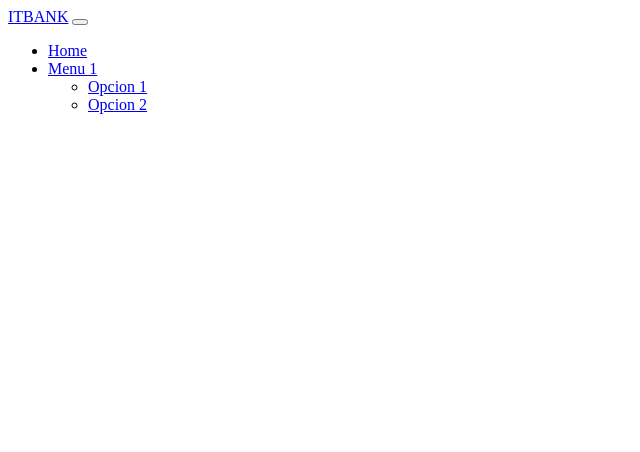
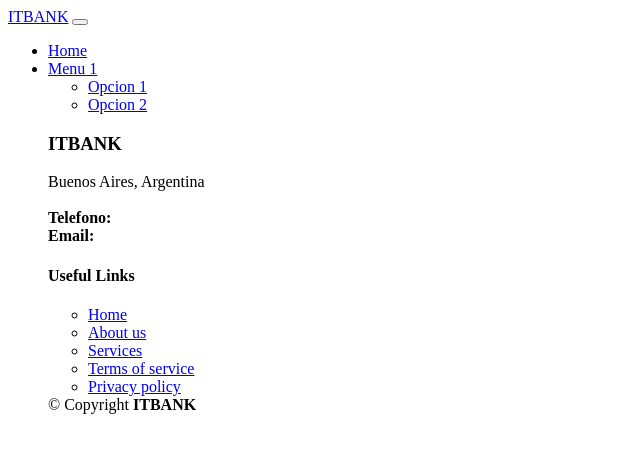
Before and after one commit to yamilabang/SPRINT-1, a plain HTML site: page index.html in a window 1280 px wide. Shown: the whole page, without its empty margins (0-640 px from the left). Drawn offline with Linux system fonts and the light colour scheme.

Commit message:
Anita part

```diff
--- a/index.html
+++ b/index.html
@@ -29,3 +29,169 @@
 
               </ul>
             </li>
+
+
+
+
+
+
+
+
+
+
+
+
+
+
+
+
+
+
+
+
+
+
+
+
+
+
+
+
+
+
+
+
+
+
+
+
+
+
+
+
+
+
+
+
+
+
+
+
+
+
+
+
+
+
+
+
+
+
+
+
+
+
+
+
+
+
+
+
+
+
+
+
+
+
+
+
+
+
+
+
+
+
+
+
+
+
+
+
+
+
+
+
+
+
+
+
+
+
+
+
+
+
+
+
+
+
+
+
+
+
+
+
+
+
+
+            <footer id="footer">
+              <div class="footer-top">
+                <div class="container">
+                  <div class="row">
+
+                    <div class="col-lg-3 col-md-6">
+                      <div class="footer-info">
+                        <h3>ITBANK</h3>
+                        <p>
+                          Buenos Aires, Argentina<br><br>
+                          <strong>Telefono:</strong><br>
+                          <strong>Email:</strong><br>
+                        </p>
+                        <div class="social-links mt-3">
+                          <a href="#" class="twitter"><i class="bx bxl-twitter"></i></a>
+                          <a href="#" class="facebook"><i class="bx bxl-facebook"></i></a>
+                          <a href="#" class="instagram"><i class="bx bxl-instagram"></i></a>
+                          <a href="#" class="google-plus"><i class="bx bxl-skype"></i></a>
+                          <a href="#" class="linkedin"><i class="bx bxl-linkedin"></i></a>
+                        </div>
+                      </div>
+                    </div>
+
+                    <div class="col-lg-2 col-md-6 footer-links">
+                      <h4>Useful Links</h4>
+                      <ul>
+                        <li><i class="bx bx-chevron-right"></i> <a href="#">Home</a></li>
+                        <li><i class="bx bx-chevron-right"></i> <a href="#">About us</a></li>
+                        <li><i class="bx bx-chevron-right"></i> <a href="#">Services</a></li>
+                        <li><i class="bx bx-chevron-right"></i> <a href="#">Terms of service</a></li>
+                        <li><i class="bx bx-chevron-right"></i> <a href="#">Privacy policy</a></li>
+                      </ul>
+                    </div>
+
+
+
+                  </div>
+                </div>
+              </div>
+
+              <div class="container">
+                <div class="copyright">
+                  &copy; Copyright <strong><span>ITBANK</span></strong>
+                </div>
+                <div class="credits">
+                </div>
+              </div>
+            </footer>
+
+              </body>
+          </html>
```
